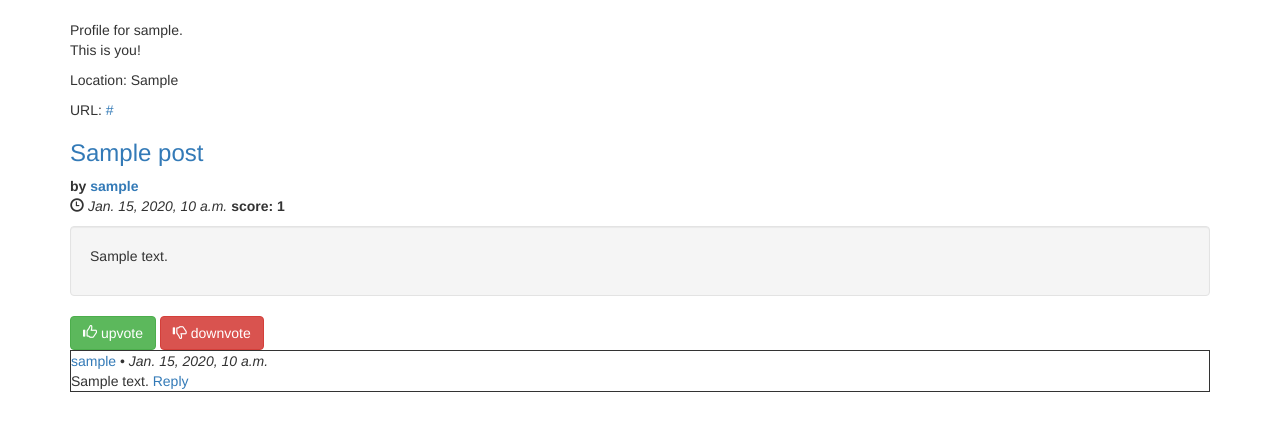
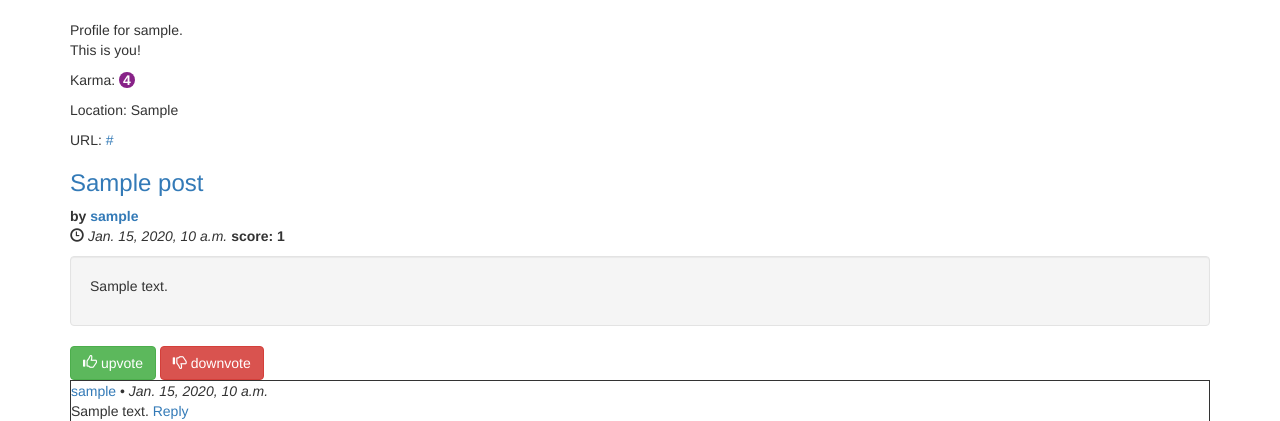
Before and after one commit to zackmdavis/Finetooth, a Django app: a page that uses templates/profile.html in a window 1280 px wide. Shown: the part 87-508 px from the top of the page. Run offline with Django 3.2, Linux system fonts and the light colour scheme; a user stored in the database is signed in; tables that the repository leaves empty hold one stand-in row (values such as "Sample post"); some libraries are stand-ins or nearby versions; some web fonts are replaced.

Commit message:
compute and display karma
I've heard of sites that give you more karma for "posts" than
"comments" by, like, an order of magnitude, which I think is way too
extreme. But, like, a little less than half an order of magnitude
sounds about right.

```diff
--- a/core/models.py
+++ b/core/models.py
@@ -1,11 +1,20 @@
 from django.db import models
 from django.contrib.auth.models import AbstractUser
 from core.votable import VotableMixin
+
 
 class FinetoothUser(AbstractUser):
     location = models.CharField(max_length=100, null=True)
     url = models.URLField(null=True)
 
+    def post_karma(self):
+        return 3 * sum(post.score for post in self.post_set.all())
+
+    def comment_karma(self):
+        return sum(comment.score for comment in self.comment_set.all())
+
+    def karma(self):
+        return self.post_karma() + self.comment_karma()
 
 
 class Post(models.Model, VotableMixin):
--- a/static/finetooth.css
+++ b/static/finetooth.css
@@ -15,3 +15,10 @@
     border-width: 1px;
     border-style: solid;
 }
+
+.karma-bubble {
+    font-weight: bold;
+    color: #ffffff;
+    background-color: #882288;
+    border-radius: 50%;
+}
--- a/templates/profile.html
+++ b/templates/profile.html
@@ -1,28 +1,35 @@
 {% extends "base.html" %}
 
-{% block subtitle %} Profile for {{the_user.username}} {% endblock %}
+{% block subtitle %} Profile for {{ the_user.username }} {% endblock %}
 
 {% block content %}
 
-Profile for {{the_user.username}}.
+Profile for {{ the_user.username }}.
 
 <p>
-
-{% if viewing_user == the_user %}
-  This is you!
-{% else %}
-  This is not you...
-{% endif %}
+  {% if viewing_user == the_user %}
+    This is you!
+  {% else %}
+    This is not you...
+  {% endif %}
+</p>
 
 <p>
-
-Location: {{the_user.location}}
+  Karma: <span class="karma-bubble">&nbsp;{{ the_user.karma }}&nbsp;</span>
+</p>
 
 <p>
-
-URL: <a href="{{the_user.url}}"> {{the_user.url}} </a>
+  Location: {{ the_user.location }}
+</p>
 
 <p>
+  URL:
+  {% if the_user.url %}
+    <a href="{{ the_user.url }}"> {{ the_user.url }}</a>
+  {% else %}
+    none
+  {% endif %}
+</p>
 
 {% for post in posts %}
    {% include "includes/post.html" %}
```
